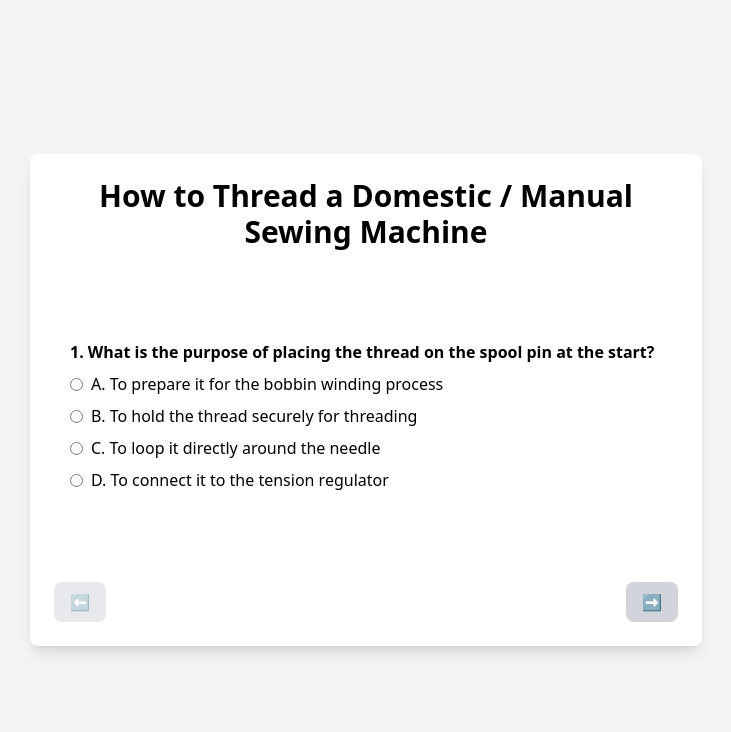
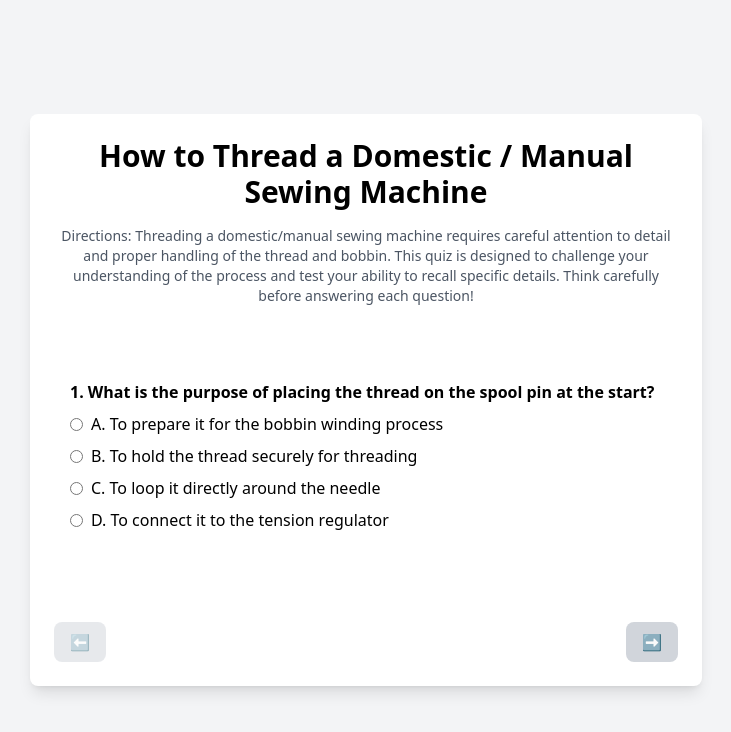
Before and after one commit to chinoy-the-great/nuxt3-drizzle-stitch, a Nuxt app: page /quiz/0 in a window 1280 px wide. Shown: the top 732 px of the page, without its empty margins (274-1005 px from the left). Built offline with nearby package versions, Linux system fonts and the light colour scheme.

Commit message:
Added directions to Multiple Choice quiz.

```diff
--- a/pages/quiz/[id].vue
+++ b/pages/quiz/[id].vue
@@ -9,6 +9,14 @@
 			<div class="w-full max-w-2xl bg-white p-6 shadow-lg rounded-lg relative">
 				<!-- Quiz Title (Static) -->
 				<h1 class="text-3xl font-bold text-center mb-4">{{ quiz?.title }}</h1>
+
+				<!-- Directions -->
+				<p class="text-sm text-gray-600 text-center">
+					Directions: Threading a domestic/manual sewing machine requires careful attention to detail and
+					proper handling of the thread and bobbin. This quiz is designed to challenge your understanding of
+					the process and test your ability to recall specific details. Think carefully before answering each
+					question!
+				</p>
 
 				<!-- If Quiz is Not Found -->
 				<p v-if="!quiz" class="text-red-500">Quiz not found!</p>
```
